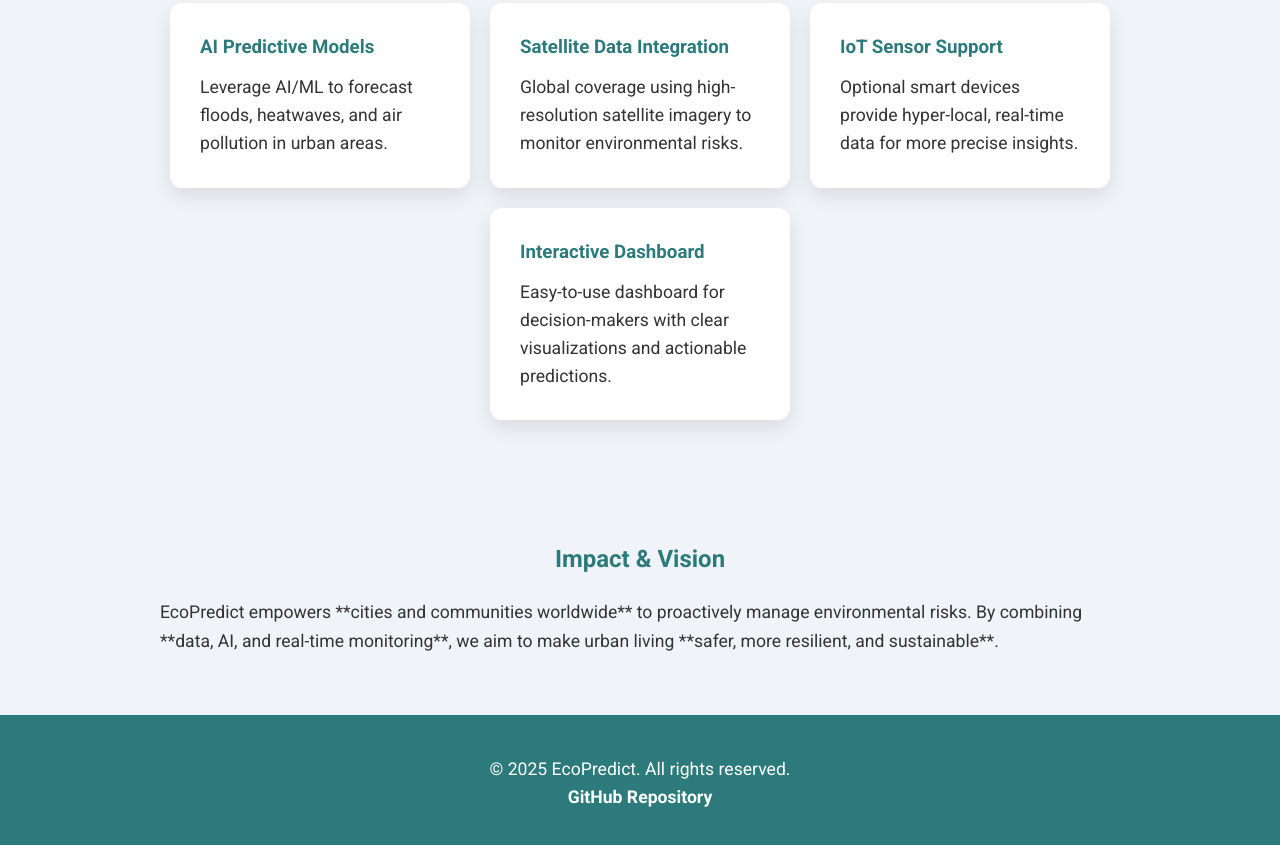
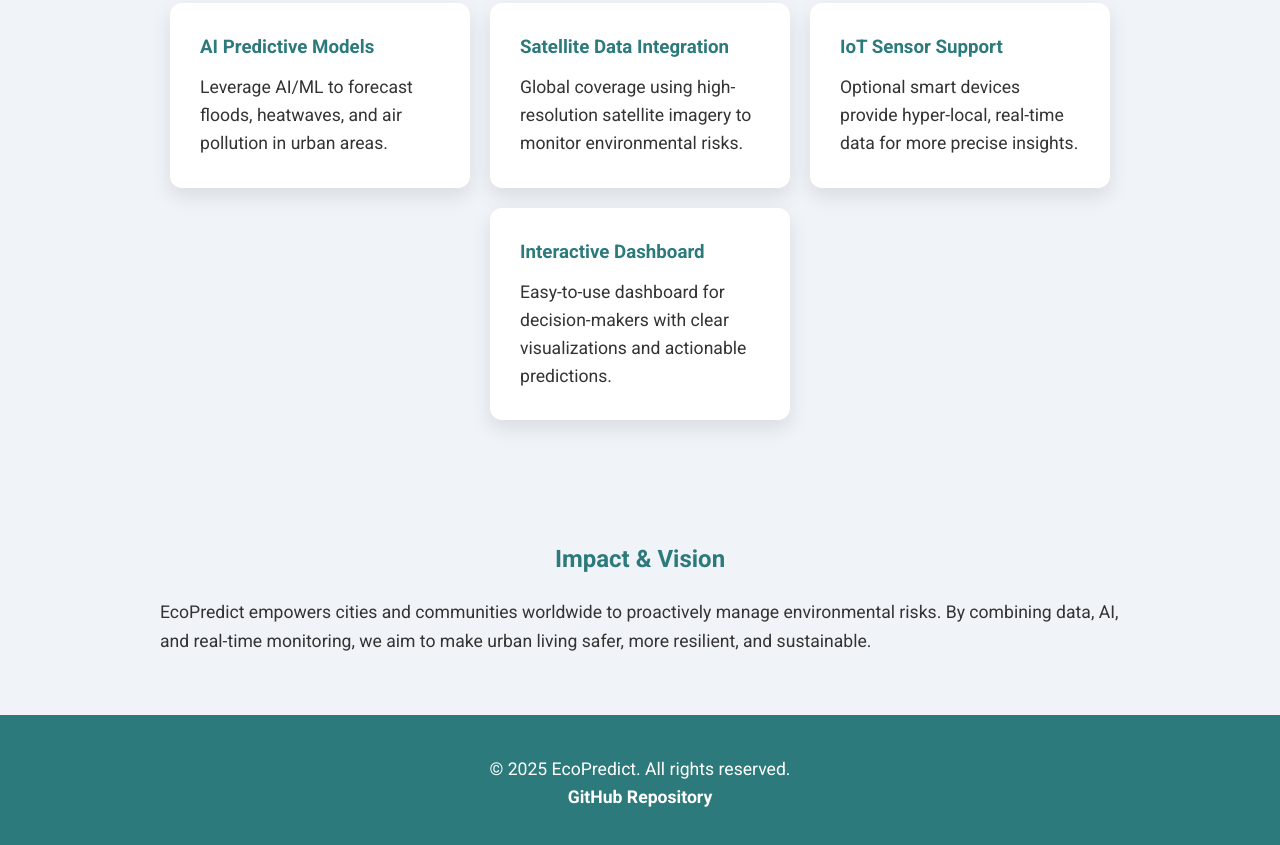
Before and after one commit to DemisoDaba/EcoPredicts, a plain HTML site: page index.html in a window 1280 px wide. Shown: the part 529-1374 px from the top of the page. Drawn offline with Linux system fonts and the light colour scheme.

Commit message:
Update index.html

```diff
--- a/index.html
+++ b/index.html
@@ -72,14 +72,14 @@
     <section>
         <h2>Impact & Vision</h2>
         <p>
-            EcoPredict empowers **cities and communities worldwide** to proactively manage environmental risks.
-            By combining **data, AI, and real-time monitoring**, we aim to make urban living **safer, more resilient, and sustainable**.
+            EcoPredict empowers cities and communities worldwide to proactively manage environmental risks.
+            By combining data, AI, and real-time monitoring, we aim to make urban living safer, more resilient, and sustainable.
         </p>
     </section>
 
     <footer>
         <p>© 2025 EcoPredict. All rights reserved.</p>
-        <p><a href="https://github.com/YourUsername/EcoPredict" target="_blank">GitHub Repository</a></p>
+        <p><a href="https://github.com/DemisoDaba/EcoPredicts" target="_blank">GitHub Repository</a></p>
     </footer>
 
 </body>
```
